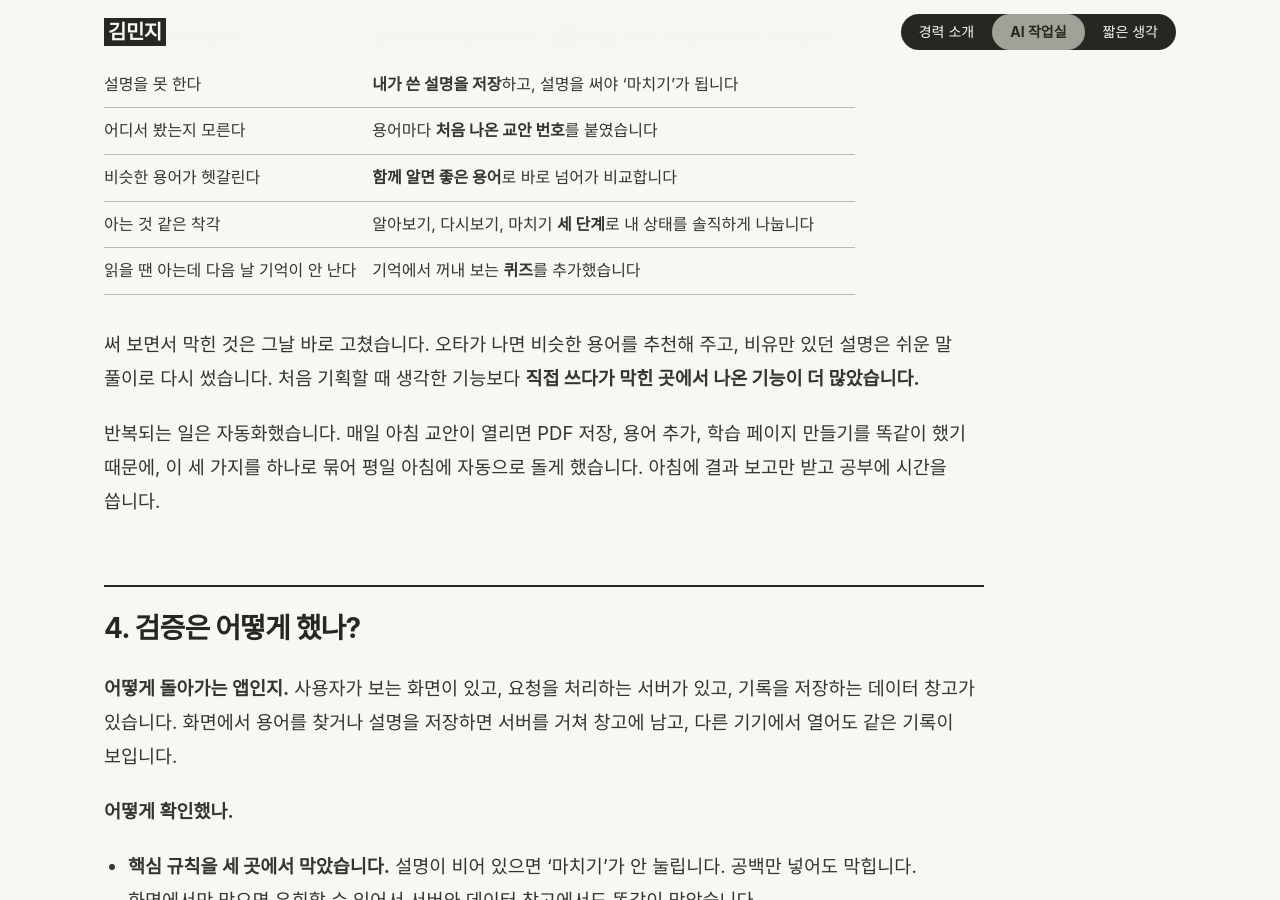
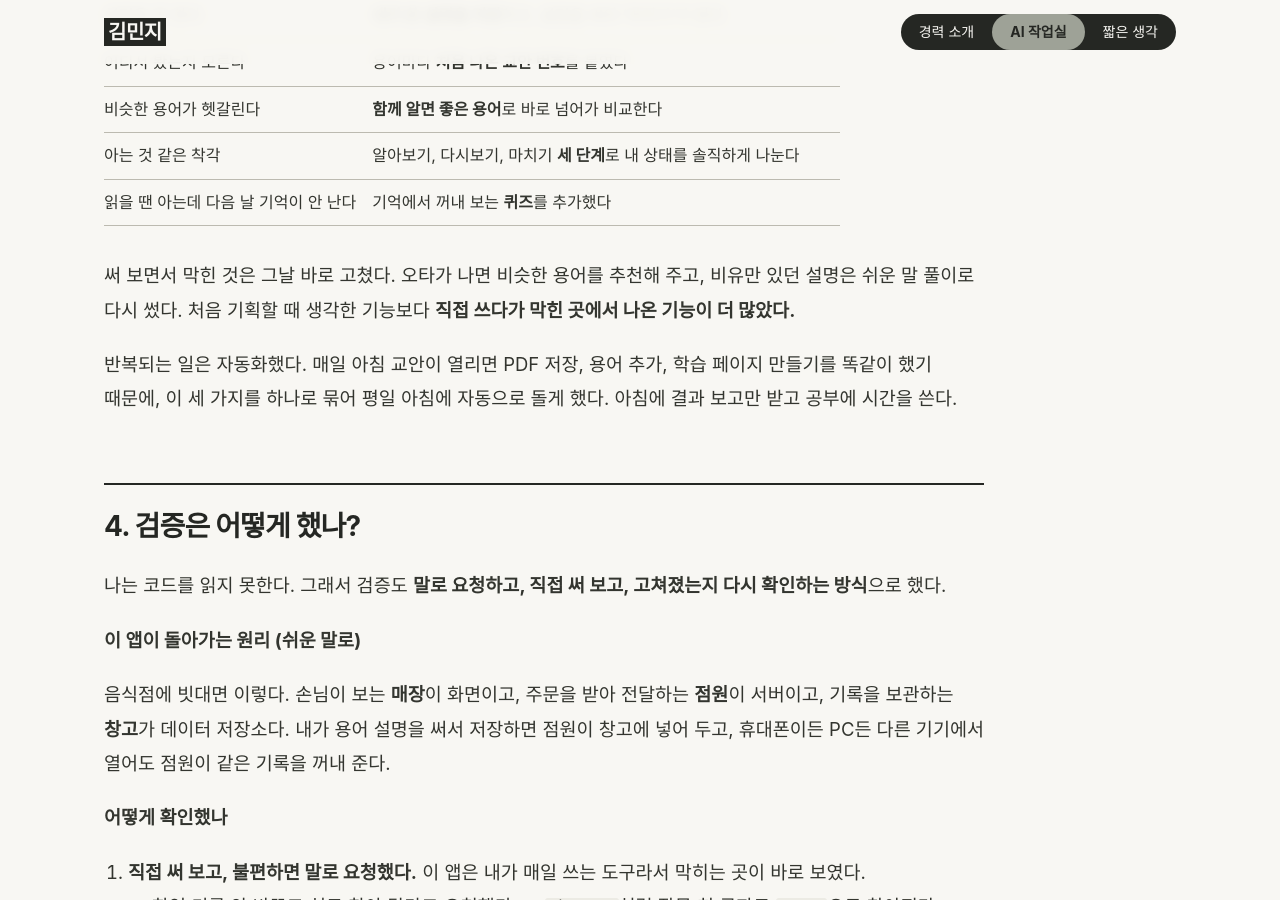
Before and after one commit to k-im-rose/k-im-rose.github.io, a Jekyll site: the page built from _posts/2026-11-15-agmwo.md, in a window 1280 px wide and 900 px high, scrolled down 2686 px. Built offline with Jekyll 4.4.1, drawn with Linux system fonts in a browser that asks for light colours; some web fonts are replaced; some of the changed text lies outside the part shown.

Commit message:
AI 작업 글 말투를 ~다 체로 바꾸고 검증 항목을 요청 중심의 쉬운 말로 다시 작성
Co-Authored-By: Claude Sonnet 5.5 <noreply@anthropic.com>

```diff
--- a/_posts/2026-11-15-agmwo.md
+++ b/_posts/2026-11-15-agmwo.md
@@ -14,62 +14,70 @@ summary: '헷갈리는 AI 용어를 찾고 내 말로 설명해야 "안다"고
 
 ## 1. 어떤 문제에서 시작했나?
 
-개발을 처음 배우는 과정이었습니다. 거의 매일 새 교안이 열렸고, 한 편마다 처음 보는 용어가 수십 개씩 나왔습니다. 처음 받은 교육자료 12개에서만 용어를 뽑아 보니 약 600개였습니다.
+개발을 처음 배우는 과정이었다. 거의 매일 새 교안이 열렸고, 한 편마다 처음 보는 용어가 수십 개씩 나왔다. 처음 받은 교육자료 12개에서만 용어를 뽑아 보니 약 600개였다.
 
-수업을 들을 때는 "아, 그렇구나" 하고 넘어갔습니다. 문제는 그다음이었습니다.
+수업을 들을 때는 "아, 그렇구나" 하고 넘어갔다. 문제는 그다음이었다.
 
-- 실습에서 같은 용어를 만나면 **뜻이 떠오르지 않았습니다.**
-- 누가 물어보면 **말로 설명하지 못했습니다.** 읽을 때는 이해한 것 같았는데 입으로는 한 문장도 안 나왔습니다.
-- 다시 찾으려 하면 **어느 교안에서 봤는지 몰라** 여러 교안을 뒤져야 했습니다.
-- 비슷한 용어끼리 **차이가 헷갈렸습니다.**
+- 실습에서 같은 용어를 만나면 **뜻이 떠오르지 않았다.**
+- 누가 물어보면 **말로 설명하지 못했다.** 읽을 때는 이해한 것 같았는데 입으로는 한 문장도 안 나왔다.
+- 다시 찾으려 하면 **어느 교안에서 봤는지 몰라** 여러 교안을 뒤져야 했다.
+- 비슷한 용어끼리 **차이가 헷갈렸다.**
 
-검색하거나 AI에게 다시 물어보면 답은 바로 나옵니다. 하지만 어제 물어본 것을 오늘 또 묻게 되고, 내가 어떻게 이해했는지는 어디에도 남지 않습니다. 읽어서 익숙한 것과 내가 설명할 수 있는 것은 다른데, 그 차이가 문제였습니다.
+검색하거나 AI에게 다시 물어보면 답은 바로 나온다. 하지만 어제 물어본 것을 오늘 또 묻게 되고, 내가 어떻게 이해했는지는 어디에도 남지 않는다. 읽어서 익숙한 것과 내가 설명할 수 있는 것은 다른데, 그 차이가 문제였다.
 
-> 핵심 문제는 하나였습니다. **이해한 것이 내 것으로 남지 않고, 매번 다시 찾아본다.**
+> 핵심 문제는 하나였다. **이해한 것이 내 것으로 남지 않고, 매번 다시 찾아본다.**
 
 ## 2. 사용하는 사람은 누구인가?
 
-**AI 개발을 막 배우는 입문자**입니다. 첫 사용자는 저 자신이고, 지금도 매일 쓰고 있습니다.
+**AI 개발을 막 배우는 입문자**다. 첫 사용자는 나 자신이고, 지금도 매일 쓰고 있다.
 
-쓰는 순간은 세 번입니다.
+쓰는 순간은 세 번이다.
 
 1. 강의를 듣고 새 용어를 정리할 때
 2. 실습하다 헷갈리는 용어를 사전처럼 찾을 때
 3. 다음 수업 전에 복습할 때
 
-처음에는 투자 뉴스 알림, 냉장고 재료 앱, 공부 용어 앱을 후보로 두고 고민했습니다. 투자 알림이 가장 하고 싶었지만 첫 작업으로는 너무 컸습니다. 그래서 매일 수업이 열릴 때마다 계속 쓰고 키울 수 있는 공부 용어 앱을 골랐습니다.
+처음에는 투자 뉴스 알림, 냉장고 재료 앱, 공부 용어 앱을 후보로 두고 고민했다. 투자 알림이 가장 하고 싶었지만 첫 작업으로는 너무 컸다. 그래서 매일 수업이 열릴 때마다 계속 쓰고 키울 수 있는 공부 용어 앱을 골랐다.
 
 ## 3. 어떻게 문제를 해결했나?
 
-앱의 중심 규칙을 하나만 세웠습니다. **"내 말로 설명할 수 있어야 안다."**
+앱의 중심 규칙을 하나만 세웠다. **"내 말로 설명할 수 있어야 안다."**
 
-뜻을 읽고 넘어가기만 하면 다른 용어 사전과 다를 게 없습니다. 그래서 설명을 직접 써야만 '마치기' 버튼이 눌리게 했습니다. 설명을 쓰려면 한 번 더 생각해야 하고, 그 과정에서 내가 모르는 부분이 드러납니다. 그렇게 쓴 설명은 다음에 같은 용어를 만났을 때 가장 빨리 떠오르는 나만의 답이 됩니다.
+뜻을 읽고 넘어가기만 하면 다른 용어 사전과 다를 게 없다. 그래서 설명을 직접 써야만 '마치기' 버튼이 눌리게 했다. 설명을 쓰려면 한 번 더 생각해야 하고, 그 과정에서 내가 모르는 부분이 드러난다. 그렇게 쓴 설명은 다음에 같은 용어를 만났을 때 가장 빨리 떠오르는 나만의 답이 된다.
 
-문제마다 이렇게 풀었습니다.
+문제마다 이렇게 풀었다.
 
 | 문제 | 해결 |
 |---|---|
-| 뜻이 떠오르지 않는다 | 열자마자 검색창이 보이는 **사전**. 한글, 영어, 첫 글자만 쳐도 찾아집니다 |
-| 설명을 못 한다 | **내가 쓴 설명을 저장**하고, 설명을 써야 '마치기'가 됩니다 |
-| 어디서 봤는지 모른다 | 용어마다 **처음 나온 교안 번호**를 붙였습니다 |
-| 비슷한 용어가 헷갈린다 | **함께 알면 좋은 용어**로 바로 넘어가 비교합니다 |
-| 아는 것 같은 착각 | 알아보기, 다시보기, 마치기 **세 단계**로 내 상태를 솔직하게 나눕니다 |
-| 읽을 땐 아는데 다음 날 기억이 안 난다 | 기억에서 꺼내 보는 **퀴즈**를 추가했습니다 |
+| 뜻이 떠오르지 않는다 | 열자마자 검색창이 보이는 **사전**. 한글, 영어, 첫 글자만 쳐도 찾아진다 |
+| 설명을 못 한다 | **내가 쓴 설명을 저장**하고, 설명을 써야 '마치기'가 된다 |
+| 어디서 봤는지 모른다 | 용어마다 **처음 나온 교안 번호**를 붙였다 |
+| 비슷한 용어가 헷갈린다 | **함께 알면 좋은 용어**로 바로 넘어가 비교한다 |
+| 아는 것 같은 착각 | 알아보기, 다시보기, 마치기 **세 단계**로 내 상태를 솔직하게 나눈다 |
+| 읽을 땐 아는데 다음 날 기억이 안 난다 | 기억에서 꺼내 보는 **퀴즈**를 추가했다 |
 
-써 보면서 막힌 것은 그날 바로 고쳤습니다. 오타가 나면 비슷한 용어를 추천해 주고, 비유만 있던 설명은 쉬운 말 풀이로 다시 썼습니다. 처음 기획할 때 생각한 기능보다 **직접 쓰다가 막힌 곳에서 나온 기능이 더 많았습니다.**
+써 보면서 막힌 것은 그날 바로 고쳤다. 오타가 나면 비슷한 용어를 추천해 주고, 비유만 있던 설명은 쉬운 말 풀이로 다시 썼다. 처음 기획할 때 생각한 기능보다 **직접 쓰다가 막힌 곳에서 나온 기능이 더 많았다.**
 
-반복되는 일은 자동화했습니다. 매일 아침 교안이 열리면 PDF 저장, 용어 추가, 학습 페이지 만들기를 똑같이 했기 때문에, 이 세 가지를 하나로 묶어 평일 아침에 자동으로 돌게 했습니다. 아침에 결과 보고만 받고 공부에 시간을 씁니다.
+반복되는 일은 자동화했다. 매일 아침 교안이 열리면 PDF 저장, 용어 추가, 학습 페이지 만들기를 똑같이 했기 때문에, 이 세 가지를 하나로 묶어 평일 아침에 자동으로 돌게 했다. 아침에 결과 보고만 받고 공부에 시간을 쓴다.
 
 ## 4. 검증은 어떻게 했나?
 
-**어떻게 돌아가는 앱인지.** 사용자가 보는 화면이 있고, 요청을 처리하는 서버가 있고, 기록을 저장하는 데이터 창고가 있습니다. 화면에서 용어를 찾거나 설명을 저장하면 서버를 거쳐 창고에 남고, 다른 기기에서 열어도 같은 기록이 보입니다.
+나는 코드를 읽지 못한다. 그래서 검증도 **말로 요청하고, 직접 써 보고, 고쳐졌는지 다시 확인하는 방식**으로 했다.
 
-**어떻게 확인했나.**
+**이 앱이 돌아가는 원리 (쉬운 말로)**
 
-- **핵심 규칙을 세 곳에서 막았습니다.** 설명이 비어 있으면 '마치기'가 안 눌립니다. 공백만 넣어도 막힙니다. 화면에서만 막으면 우회할 수 있어서 서버와 데이터 창고에서도 똑같이 막았습니다.
-- **자동 시험을 만들었습니다.** 조회, 저장, 검사, 삭제가 제대로 되는지, 퀴즈 문제가 규칙대로 만들어지는지 코드 한 번으로 확인합니다.
-- **퀴즈는 AI가 만들지 않습니다.** 정해진 규칙으로 만들기 때문에 틀린 문제가 생길 걱정이 적고 비용도 들지 않습니다. 용어 629개를 전부 문제로 만들어 보고 정답 이름이 문제에 새지 않는지, 보기가 4개인지 검사했습니다.
-- **남의 기록을 볼 수 없게 했습니다.** 기록마다 주인을 구분해서 저장합니다.
-- **배포 뒤에도 확인합니다.** 자동 작업이 용어를 추가한 뒤 실제 사이트에서 새 용어가 보이는지, 그 교안의 퀴즈가 열리는지 확인합니다. 한 단계라도 실패하면 거기서 멈추고 보고합니다.
+음식점에 빗대면 이렇다. 손님이 보는 **매장**이 화면이고, 주문을 받아 전달하는 **점원**이 서버이고, 기록을 보관하는 **창고**가 데이터 저장소다. 내가 용어 설명을 써서 저장하면 점원이 창고에 넣어 두고, 휴대폰이든 PC든 다른 기기에서 열어도 점원이 같은 기록을 꺼내 준다.
 
-**아직 못 한 것.** 용어 뜻은 교안 PDF를 근거로 쓰게 했지만 한 줄씩 원문과 대조하지는 못했습니다. AI가 만든 내용은 사람이 확인해야 합니다.
+**어떻게 확인했나**
+
+1. **직접 써 보고, 불편하면 말로 요청했다.** 이 앱은 내가 매일 쓰는 도구라서 막히는 곳이 바로 보였다.
+   - 한영 키를 안 바꾸고 쳐도 찾아 달라고 요청했다. → `ㅕㅜㄷㅅ`처럼 잘못 친 글자도 `unet`으로 찾아진다.
+   - 설명 속에 또 모르는 용어가 나온다고 말했다. → 그 용어에 링크가 걸려, 눌러서 바로 넘어간다.
+   - 비유만 있으면 무엇을 빗댄 건지 몰라서 AI에게 다시 묻게 된다고 말했다. → 629개 설명을 쉬운 말 풀이로 다시 썼다.
+   - 읽을 땐 아는데 다음 날 기억이 안 난다고 말했다. → 퀴즈 페이지를 만들었다.
+2. **정한 규칙이 진짜 지켜지는지 확인했다.** 설명이 비어 있으면 '마치기'가 안 눌린다. 공백만 넣어도 안 눌린다. 화면에서만 막으면 몰래 우회할 수 있어서, 점원(서버)과 창고에서도 똑같이 막았다. 문 앞에 경비를 세우고 안쪽 문도 잠근 셈이다.
+3. **AI가 시험을 돌렸다.** 저장, 조회, 삭제가 제대로 되는지, 퀴즈 문제가 규칙대로 만들어지는지를 시험 코드로 한 번에 확인했다. 퀴즈는 용어 629개 전부를 문제로 만들어 보고, 정답이 문제 안에 새지 않는지, 보기가 4개인지 검사했다.
+4. **퀴즈는 AI가 즉석에서 만들지 않는다.** 정해진 규칙으로 만든다. 그래서 틀린 문제가 생길 걱정이 적고, 쓸 때마다 비용이 들지 않는다.
+5. **새 용어를 넣은 뒤에는 실제 사이트에서 확인한다.** 새 용어가 보이는지, 그날 교안의 퀴즈가 열리는지 본다. 한 단계라도 안 되면 거기서 멈추고 나에게 알려 준다.
+
+**아직 못 한 것.** 용어 뜻은 교안 PDF를 근거로 쓰게 했지만, 한 줄씩 원문과 대조하지는 못했다. AI가 쓴 내용은 사람이 확인해야 한다는 것을 알게 됐고, 앞으로 해야 할 일로 남겨 두었다.
```
Also changed, not shown: _posts/2026-10-26-computational-thinking.md (+20 -18 lines), _posts/2026-10-30-nyangi-ramen-shop.md (+35 -27 lines).
